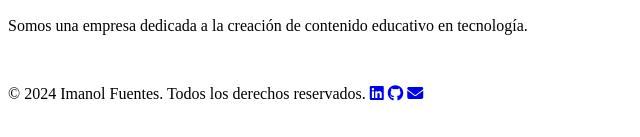
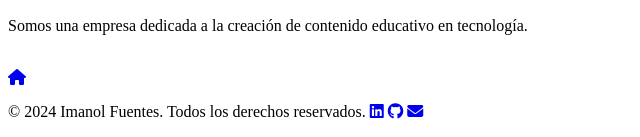
Before and after one commit to ImaFuentes10/FrontEnd1-imafuentes, a plain HTML site: page Clase-29-10-2024/mi-primer-html.html in a window 1280 px wide. Shown: the part 1050-1187 px from the top of the page, without its empty margins (0-640 px from the left). Drawn offline with Linux system fonts and the light colour scheme.

Commit message:
añado botón de home en las páginas

```diff
--- a/Clase-29-10-2024/mi-primer-html.html
+++ b/Clase-29-10-2024/mi-primer-html.html
@@ -87,6 +87,8 @@ Contiene información que el navegador usa pero que los usuarios no ven directam
 
     <!-- footer o pie de página, en este caso contiene copyright y enlaces a redes del creador -->
     <footer>
+        <a href="../index.html"><i class="fa-solid fa-house"></i></a>
+
         <p>
             &#169 2024 Imanol Fuentes. Todos los derechos reservados.
             <a href="https://www.linkedin.com/in/imanolfuentes/">
```
Also changed, not shown: Hobbies/index.html (+2 -0 lines), Pagina-personal/index.html (+2 -0 lines), Receta/index.html (+2 -0 lines).
